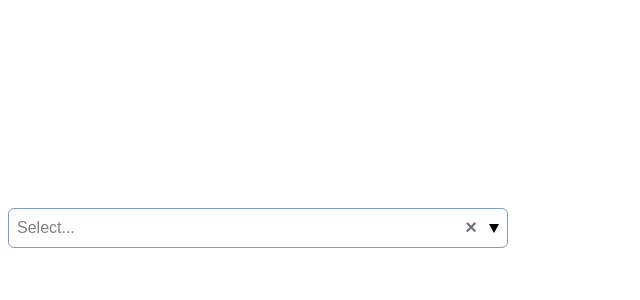
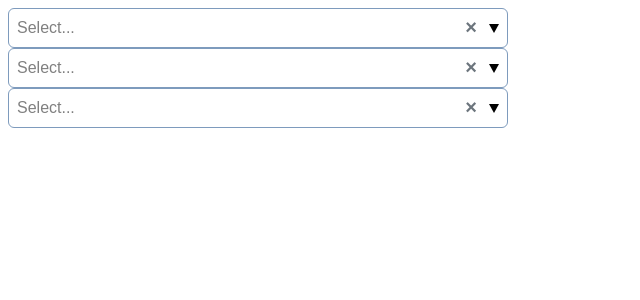
Before and after one commit to Rhomios/React-Select, a React (Create React App) app: page / in a window 1280 px wide. Shown: the top 300 px of the page, without its empty margins (0-640 px from the left). Built offline with nearby package versions, Linux system fonts and the light colour scheme.

Commit message:
almost done, next: styles

```diff
--- a/src/App.js
+++ b/src/App.js
@@ -14,17 +14,19 @@ function App() {
       {id: 8, value: "Canada"}
   ]
 
+    const returnItemList = (i) => {
+      console.log(i)
+    }
+
   return (
     <div className="App">
-      <header className="App-header">
+    <div style={{width: 500}}>
+        <DropdownSelect options={array} Multiple={true}/>
+        <DropdownSelect style={{marginTop: 5}} options={array} Search={true}/>
+        <DropdownSelect style={{marginTop: 5}} options={array} Search={true} Multiple={false} onSelect={returnItemList}/>
 
-      </header>
-      <div style={{width: 500, height: 500}}>
-          <div style={{height: 200}}>
+    </div>
 
-          </div>
-          <DropdownSelect options={array}/>
-      </div>
     </div>
   );
 }
--- a/src/Components/DropdownOption.js
+++ /dev/null
@@ -1,13 +0,0 @@
-import React, {useState} from 'react';
-import './Styles/dropdown-styles.sass'
-
-const DropdownOption = ({active = false, ...props}) => {
-
-    return (
-        <div {...props} className={`dropdown-list-item ${props.className} ${active && 'dropdown-button-active' }`}>
-            {props.children}
-        </div>
-    );
-};
-//{` ${} ' }
-export default DropdownOption;
--- a/src/Components/DropdownSelect.js
+++ b/src/Components/DropdownSelect.js
@@ -1,22 +1,30 @@
 import React, {useEffect, useState} from 'react';
 import './Styles/dropdown-styles.sass'
-import DropdownOption from "./DropdownOption";
 import SearchInput from "./SearchInput";
-const DropdownSelect = ({options, Multiple = false, Search = false, onSelect}) => {
-    const [onHide, setOnHide] = useState(false)             // state of the value list
-    const [optionList, setOptionList] = useState([])          // state of mutable options
-    const [selectedItems, setSelectedItems] = useState([])    // state of selected items, unique only
+const DropdownSelect = ({options, Multiple = false, Search = false, onSelect, style, ...props}) => {
+    const [optionList, setOptionList] = useState([])          // состояние списка всех опций, нужен для сортировки
+    const [selectedItems, setSelectedItems] = useState([])    // состояние списка выбранных опций
+    const [isOpen, setIsOpen] = useState(false)             // состояние меню: открыто, закрыто
 
-    // useEffect hook for updating optionList state
+    // хук, проверяющий если в пропсе options имеются данные и если да, то
+    // записываем данные из него в состояние optionList
     useEffect(() => {
-        setOptionList(options)
+        if(options.length !== 0){
+            setOptionList(options)
+        }
     }, []);
 
-    //to prevent the execution of the functions of the paternal elements
-    const stopPropagation = (e) => {
-        e.stopPropagation()
-    }
+    // Хук, отслеживающий изменения в массиве выбранных опций, и если у нас активирован пропс-callback onSelect, то
+    // выполняет его передавая в качестве аргумента массив выбранных опций
+    useEffect(() => {
+        if(onSelect) {
+            onSelect(selectedItems)
+        }
+    }, [selectedItems]);
 
+    // функция для поиска опций в списке опций
+    // срабатывает если длинна введенного кста не равна нулю
+    // каждое поле value ищет по "регулярному выражению"
     const handleSearch = (searchValue) => {
         if (searchValue.length !== 0) {
             const searchRecords = optionList.filter(i => i.value.toString().search(new RegExp(searchValue)) !== -1)
@@ -24,53 +32,75 @@ const DropdownSelect = ({options, Multiple = false, Search = false, onSelect}) =
         }
     }
 
+    // очищает результаты поиска
     const clearResult = () => {
         setOptionList(options)
     }
 
+    // Функция для добавления опции в массив выбранных опций, в качестве аргумента принимает саму опцию
+    // проверяет активирован ли у нас пропс Multiple(Множественный), если да - добавляет опцию к предыдущему состоянию
+    // иначе перезаписывает состояние эти элементом
     const addSelected = (item) => {
-        if (Multiple) {
+        if (Multiple === true) {
             setSelectedItems(prevState => ([...prevState, item]))
         } else {
             setSelectedItems([item])
         }
     }
 
+    // удаляет только опцию, переданную в качестве аргумента
     const removeSelected = (item) => {
-        setSelectedItems(prevState => ([...prevState].filter(d => d !== item)))
+        setSelectedItems(prevState => ([...prevState].filter(i => i !== item)))
     }
 
+    // очищает массив выбранных опций
     const clearSelected = () => {
         setSelectedItems([])
     }
 
+    // Функция для списка опций, если опция уже есть в массиве выбранных опций - удаляет ее из этого массива, иначе - добавляет.
     const handleSelection = (item) => {
-        const candidate = selectedItems.filter(i => i === item)
+        if (isInArray(selectedItems, item)) {
+            removeSelected(item)
+        } else {
+            addSelected(item)
+        }
+    }
 
-        if (candidate.length === 0) {
-            addSelected(item)
+    // Функция для проверки наличия объекта в массиве, в качестве аргументов принимает сам массив и искомый элемент
+    const isInArray = (arr, item) => {
+        if(arr.filter(x => x === item).length !== 0) {
+            return true
         } else {
-            removeSelected(item)
+            return false
         }
     }
 
     return (
-        <div className="dropdown-container">
-         <div className="dropdown-button" onClick={() => setOnHide(!onHide)}>
+        <div
+            {...props}
+            tabIndex={0}
+            onClick={() => setIsOpen(!isOpen)}
+            onBlur={() => setIsOpen(false)}
+            className="dropdown-container"
+        >
+         <div className="dropdown-button">
              <div className="selected-items-container">
                  {selectedItems.length === 0 &&
                      <div className="dropdown-placeholder">
                          Select...
                      </div>
                  }
-                 {Multiple ?
+                 {Multiple === true ?
                      <>
                          {selectedItems.map((i) => (
                              <div key={i.value} className="selected-item">
                                  <div className="selected-item-value">
                                      {i.value}
                                  </div>
-                                 <div className="selected-item-remove-btn" onClick={e => (removeSelected(i), stopPropagation(e))}>
+                                 <div className="selected-item-remove-btn"
+                                      onClick={e => (removeSelected(i), e.stopPropagation())}
+                                 >
                                      <div className="small-x"/>
                                  </div>
                              </div>
@@ -84,7 +114,9 @@ const DropdownSelect = ({options, Multiple = false, Search = false, onSelect}) =
                  }
              </div>
               <div className="selected-items-options">
-                  <div className="selected-items-clear-btn" onClick={e => (clearSelected(), stopPropagation(e))}>
+                  <div className="selected-items-clear-btn"
+                       onClick={e => (clearSelected(), e.stopPropagation())}
+                  >
                       <div className="small-x"/>
                   </div>
                 <div className="dropdown-indicator">
@@ -92,18 +124,22 @@ const DropdownSelect = ({options, Multiple = false, Search = false, onSelect}) =
                 </div>
               </div>
             </div>
-            {onHide &&
+            {isOpen &&
                 <div className="dropdown-menu-container">
-                    <div className="dropdown-menu-list">
-                        {Search &&
+                    <ul className="dropdown-menu-options">
+                        {Search === true &&
                             <SearchInput Value={handleSearch} Clear={clearResult}/>
                         }
                         {optionList.map(i =>
-                            <DropdownOption key={i.value} onClick={() => handleSelection(i)} active={selectedItems.filter(x => x === i).length !== 0 && true} >
+                            <li
+                                key={i.value}
+                                onClick={() => handleSelection(i)}
+                                className={`dropdown-option-item ${isInArray(selectedItems, i) && 'dropdown-button-active'}`}
+                            >
                                 {i.value}
-                            </DropdownOption>
+                            </li>
                         )}
-                    </div>
+                    </ul>
                 </div>
             }
         </div>
--- a/src/Components/SearchInput.js
+++ b/src/Components/SearchInput.js
@@ -10,7 +10,7 @@ const SearchInput = ({Value, Clear}) => {
 
     const handleClear = () => {
         setValue('')
-        Clear(value)
+        Clear()
     }
 
     return (
--- a/src/Components/Styles/dropdown-styles.sass
+++ b/src/Components/Styles/dropdown-styles.sass
@@ -1,6 +1,9 @@
 .default-size
   width: 100%
   min-height: 40px
+
+.large-size
+
 
 .basic-font-settings
   font-weight: 500
@@ -55,12 +58,15 @@
   z-index: 1
   height: 300px
 
-.dropdown-menu-list
-  padding: 5px 5px 5px 5px
+.dropdown-menu-options
+  margin: 0
+  padding: 0
+  list-style: none
   height: 100%
   overflow-y: auto
+  left: 0
 
-.dropdown-list-item
+.dropdown-option-item
   @extend .basic-font-settings
   cursor: pointer
   padding: 13px 20px
```
